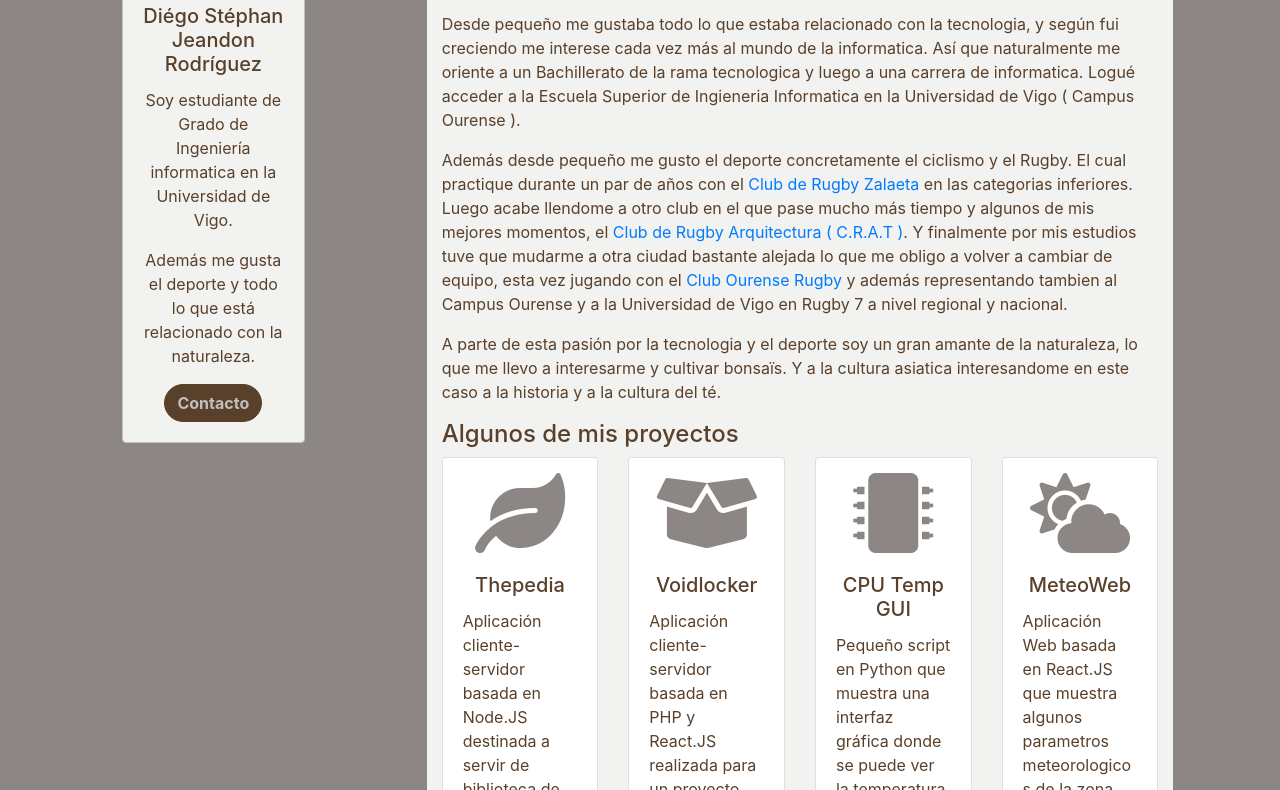
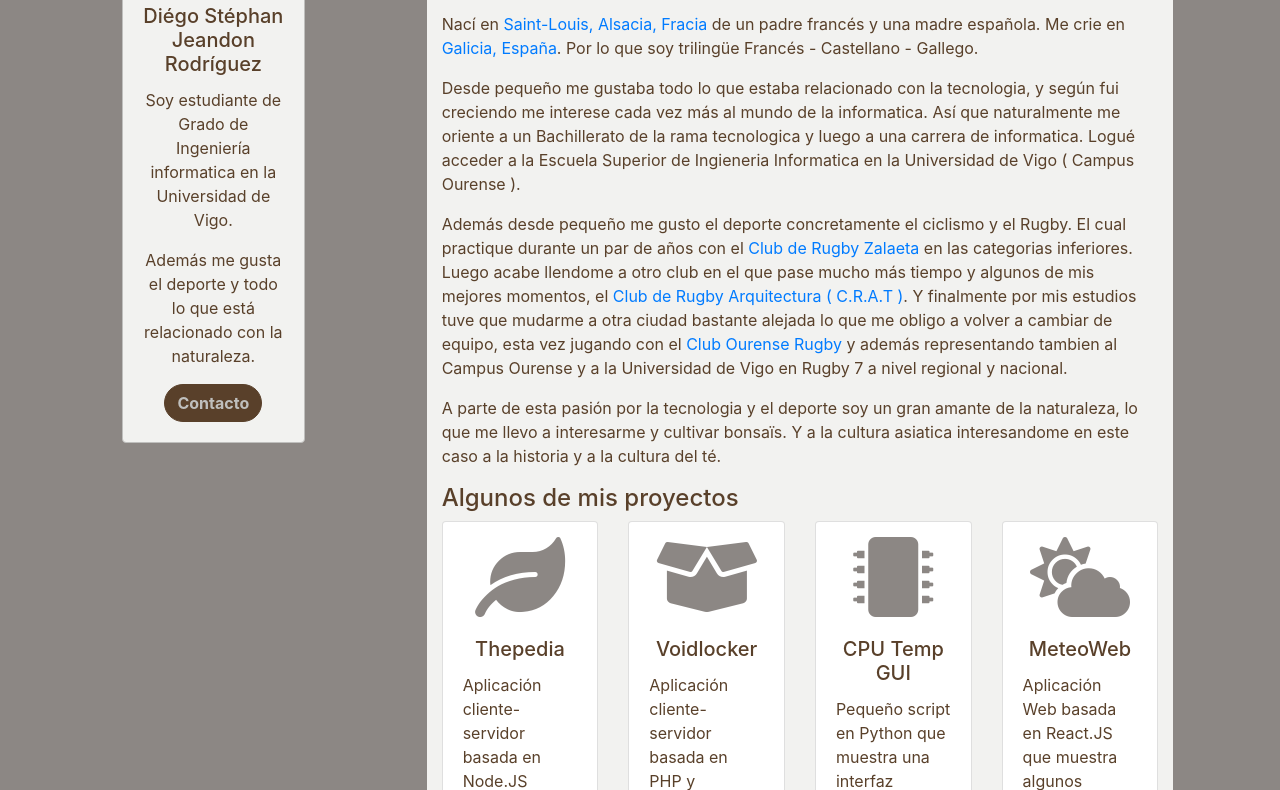
Before and after one commit to StephanJ98/CV, a plain HTML site: page index.html in a window 1280 px wide. Shown: the part 132-922 px from the top of the page. Drawn offline with nearby package versions, Linux system fonts and the light colour scheme.

Commit message:
:pencil: Info ++

```diff
--- a/index.html
+++ b/index.html
@@ -56,6 +56,9 @@
                 </div>
                 <div class="row">
                   <div class="col-12">
+                    <p class="aligner">
+                      Nací en <a href="https://www.google.com/maps/place/Saint-Louis,+France/@47.5986337,7.5079371,13z/data=!3m1!4b1!4m5!3m4!1s0x4791bbff5d0dcff1:0x40a5fb99a392ee0!8m2!3d47.5859949!4d7.563934">Saint-Louis, Alsacia, Fracia</a> de un padre francés y una madre española. Me crie en <a href="https://www.google.com/maps/place/Galice/@42.7964773,-9.1387512,8z/data=!3m1!4b1!4m5!3m4!1s0xd2e7c868908156b:0xe1ac7930138c9642!8m2!3d42.5750554!4d-8.1338558">Galicia, España</a>. Por lo que soy trilingüe Francés - Castellano - Gallego.
+                    </p>
                     <p class="aligner">
                       Desde pequeño me gustaba todo lo que estaba relacionado con la tecnologia, y según fui creciendo me interese cada vez más al mundo de la informatica. Así que naturalmente me oriente a un Bachillerato de la rama tecnologica y luego a una carrera de informatica. Logué acceder a la Escuela Superior de Ingieneria Informatica en la Universidad de Vigo ( Campus Ourense ).
                     </p>
```
